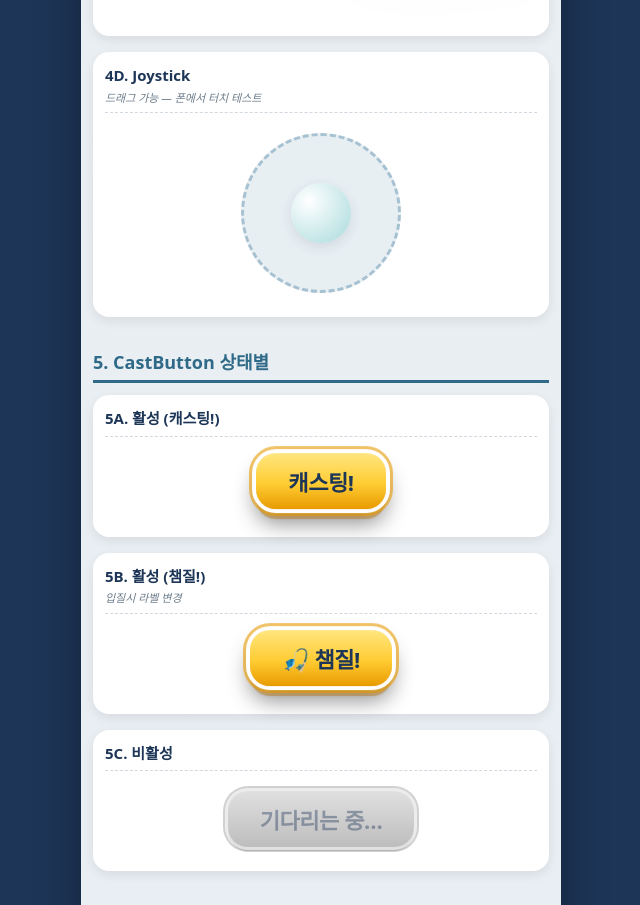
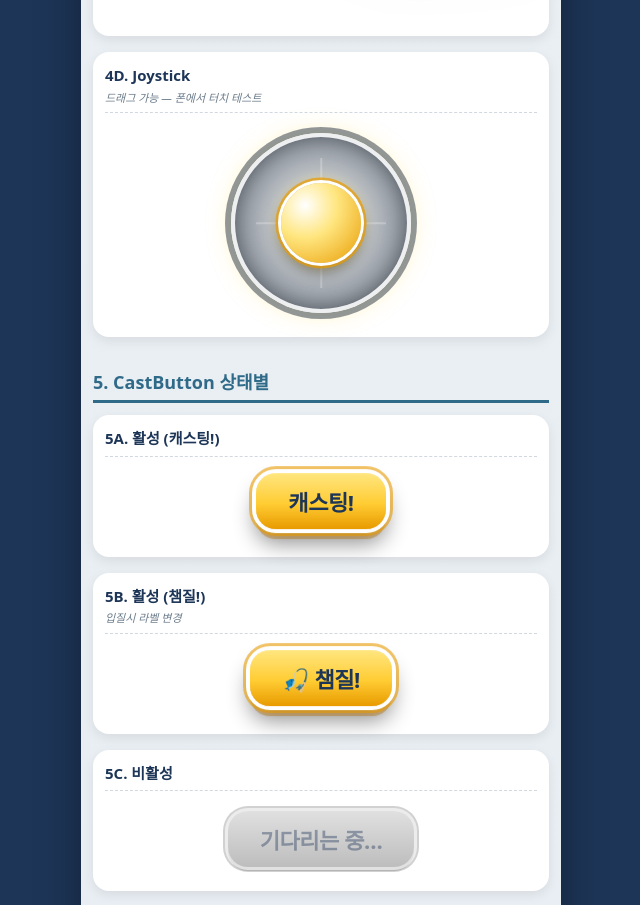
Before and after one commit to JHS-HECTO/polyball-fishing, a Next.js app: page /qa in a window 1280 px wide. Shown: the part 10780-11685 px from the top of the page, without its empty margins (319-959 px from the left). Built offline with nearby package versions, Linux system fonts and the light colour scheme.

Commit message:
feat: side arrows flanking joystick + brighter golden knob + gridded base for better controller visibility

```diff
--- a/components/Fight/Joystick.module.scss
+++ b/components/Fight/Joystick.module.scss
@@ -1,25 +1,49 @@
+// Joystick — bright, prominent against the dark underwater fight bg.
 .joystick {
   &__base {
     position: relative;
-    width: 16rem;
-    height: 16rem;
+    width: 18rem;
+    height: 18rem;
     border-radius: 50%;
-    background: rgba(69, 123, 157, 0.12);
-    border: 0.3rem dashed rgba(69, 123, 157, 0.4);
+    background:
+      radial-gradient(circle at 50% 50%, rgba(255, 255, 255, 0.18), rgba(15, 30, 50, 0.55) 80%);
+    border: 0.4rem solid rgba(255, 255, 255, 0.85);
+    box-shadow:
+      0 0 0 0.6rem rgba(15, 30, 50, 0.45),
+      0 0 2.4rem rgba(255, 217, 61, 0.35),
+      inset 0 0 2rem rgba(0, 0, 0, 0.35);
     touch-action: none;
     user-select: none;
     display: flex;
     align-items: center;
     justify-content: center;
+
+    // Cross-hair guides inside the base so the player can see neutral position.
+    &::before,
+    &::after {
+      content: '';
+      position: absolute;
+      background: rgba(255, 255, 255, 0.25);
+      pointer-events: none;
+    }
+    &::before { left: 50%; top: 12%; bottom: 12%; width: 0.15rem; transform: translateX(-50%); }
+    &::after  { top: 50%; left: 12%; right: 12%;  height: 0.15rem; transform: translateY(-50%); }
   }
 
   &__knob {
-    width: 6rem;
-    height: 6rem;
+    width: 8rem;
+    height: 8rem;
     border-radius: 50%;
-    background: radial-gradient(circle at 30% 30%, #FFFFFF, #A8DADC);
-    box-shadow: var(--shadow-md);
+    background:
+      radial-gradient(circle at 30% 28%, #FFFFFF 0%, #FFE680 40%, #E89B00 100%);
+    box-shadow:
+      0 0 0 0.3rem #FFFFFF,
+      0 0 0 0.55rem rgba(232, 155, 0, 0.7),
+      0 0 1.6rem rgba(255, 217, 61, 0.65),
+      0 0.8rem 1.6rem rgba(0, 0, 0, 0.55);
     transition: transform 60ms ease-out;
     pointer-events: none;
+    position: relative;
+    z-index: 2;
   }
 }
```
Also changed, not shown: components/Fight/FightOverlay.module.scss (+50 -0 lines), components/Fight/FightOverlay.tsx (+8 -1 lines).
